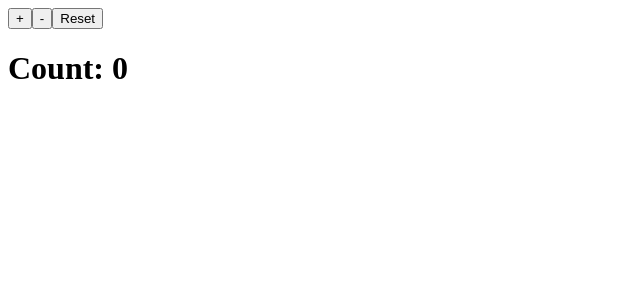
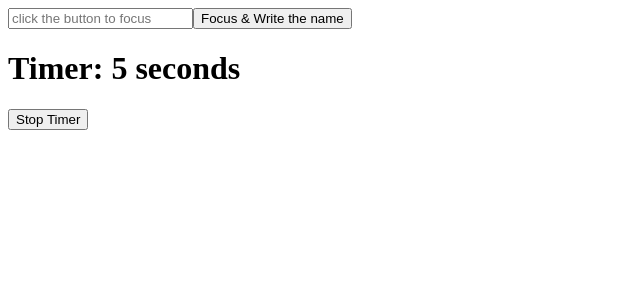
Before and after one commit to juniorcoderr/Frontend-Learning, a React (Vite) app in the folder React/my-app/: page / in a window 1280 px wide. Shown: the top 300 px of the page, without its empty margins (0-640 px from the left). Built offline with nearby package versions, Linux system fonts and the light colour scheme.

Commit message:
Implement the example for useRef hook

```diff
--- a/React/my-app/src/App.jsx
+++ b/React/my-app/src/App.jsx
@@ -33,8 +33,10 @@
 // import ComponentD from "./components/11-Prop-Drilling/01-Problem/ComponentD";
 // import ComponentA from "./components/11-Prop-Drilling/02-Solution/ContextAPI/ComponentA";
 // import ComponentA from "./components/10-Hooks/03-useContext/ComponentA";
+// import CounterExample from "./components/10-Hooks/04-useReducer/CounterExample";
 
-import CounterExample from "./components/10-Hooks/04-useReducer/CounterExample";
+import FocusInput from "./components/10-Hooks/05-useRef/FocusInput";
+import Timer from "./components/10-Hooks/05-useRef/Timer";
 
 const App = () => {
   return (
@@ -110,8 +112,12 @@ const App = () => {
       ---Solution using useContext() hook
       <ComponentA /> */}
 
-      {/* 13 - useReducer hook */}
-      <CounterExample />
+      {/* 13 - useReducer hook
+      <CounterExample /> */}
+
+      {/* 14 - useRef hook */}
+      <FocusInput />
+      <Timer />
     </div>
   );
 };
--- /dev/null
+++ b/React/my-app/src/components/10-Hooks/05-useRef/FocusInput.jsx
@@ -0,0 +1,26 @@
+// In this example, we get to know how to use useRef() to reference DOM elements.
+
+import { useRef } from "react";
+
+const FocusInput = () => {
+  const inputElement = useRef(null); // here we can provide any kind of initial value
+
+  const focusInput = () => {
+    inputElement.current.focus(); // here current is the property and focus is the method which is coming from the DOM
+    inputElement.current.value = "Vinayak Yadav"; // here value is the method which is coming from the DOM
+  };
+
+  return (
+    <div>
+      {/* here the ref property will allow us to use this ref inside specific element */}
+      <input
+        type="text"
+        placeholder="click the button to focus"
+        ref={inputElement}
+      />
+      <button onClick={() => focusInput()}>Focus & Write the name</button>
+    </div>
+  );
+};
+
+export default FocusInput;
--- /dev/null
+++ b/React/my-app/src/components/10-Hooks/05-useRef/Timer.jsx
@@ -0,0 +1,41 @@
+// Example: Using useRef() to store a value that persists between renders
+// without causing re-renders when the value changes.
+
+import { useEffect, useRef, useState } from "react";
+
+const Timer = () => {
+  // 'count' stores the timer value that increases every second
+  const [count, setCount] = useState(0);
+
+  // useRef() to store the interval ID — persists between renders
+  // but changing it won't trigger a re-render like useState does
+  const intervalRef = useRef(null);
+
+  // useEffect runs once (empty dependency array [])
+  // Sets up a timer that increases count every 1 second
+  useEffect(() => {
+    intervalRef.current = setInterval(() => {
+      // Updating count using the previous value
+      setCount((prevCount) => prevCount + 1);
+    }, 1000);
+
+    // Cleanup function — clears interval when component unmounts
+    return () => {
+      clearInterval(intervalRef.current);
+    };
+  }, []);
+
+  return (
+    <div>
+      {/* Display the timer value */}
+      <h1>Timer: {count} seconds</h1>
+
+      {/* Button to manually stop the timer */}
+      <button onClick={() => clearInterval(intervalRef.current)}>
+        Stop Timer
+      </button>
+    </div>
+  );
+};
+
+export default Timer;
```
